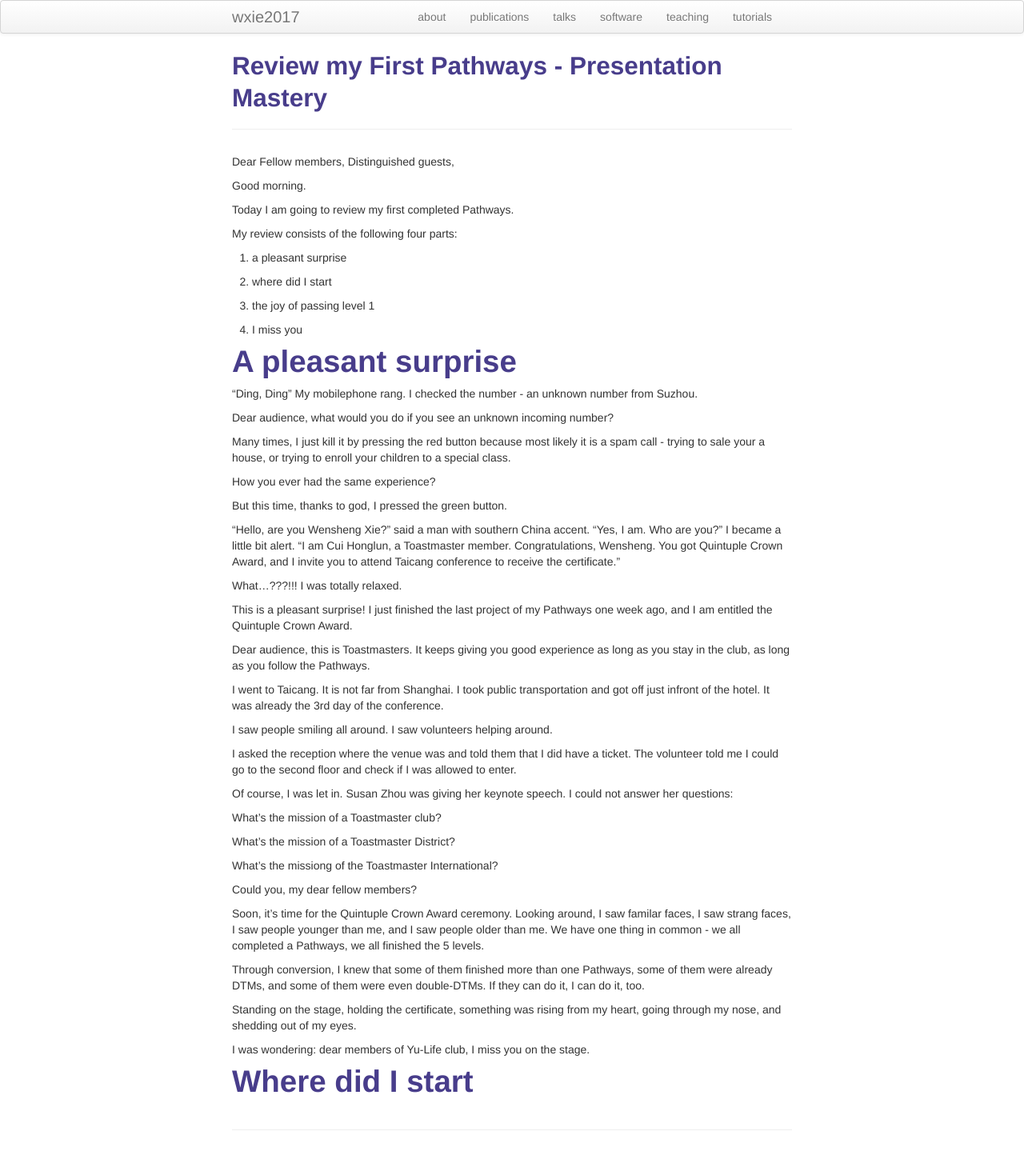
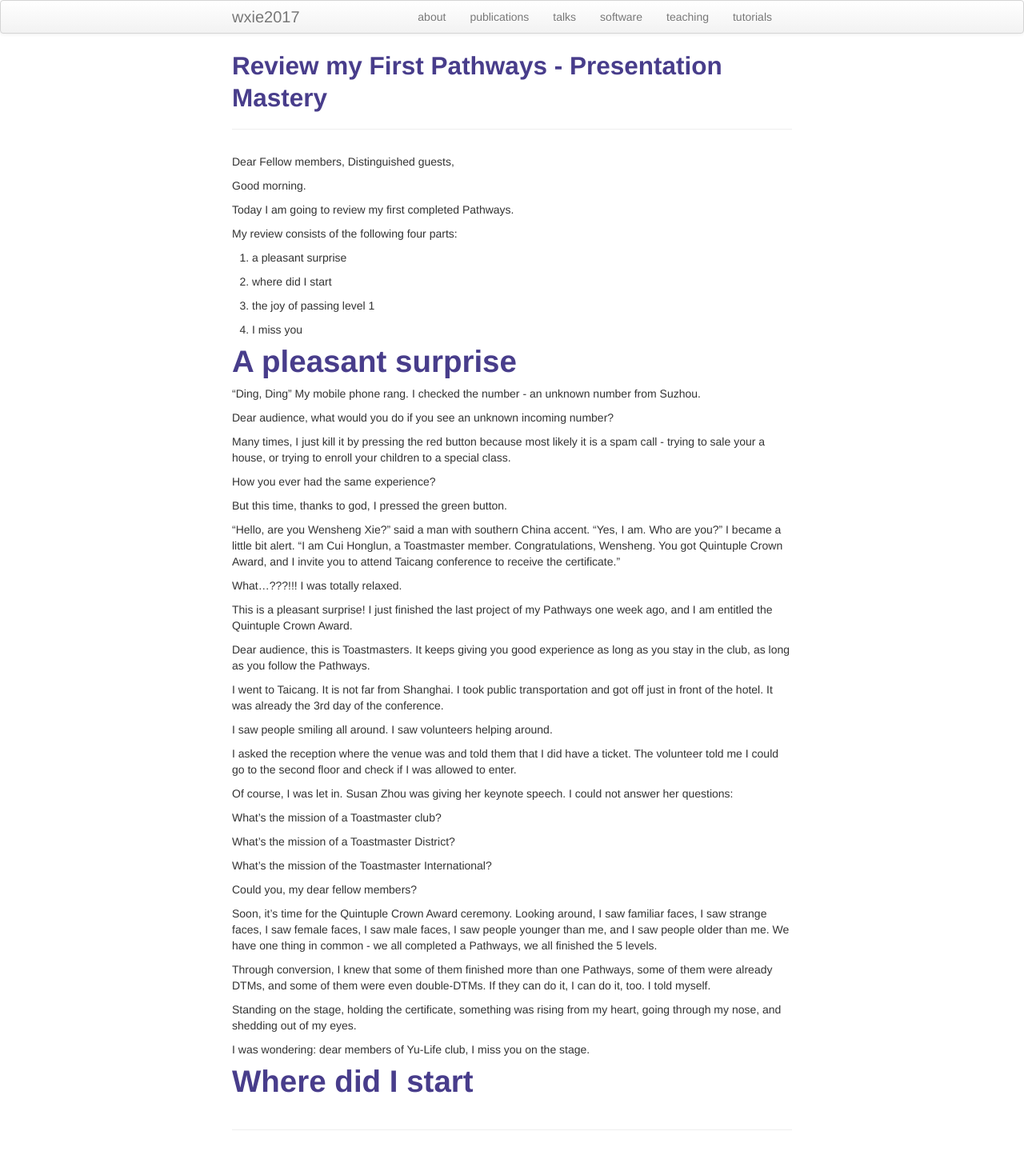
Before and after one commit to wxie2017/wxie2017.github.io, a Jekyll site: the page built from pages/speech/review_my_first_pathways.md, in a window 1280 px wide. Shown: the whole page at 80% size. Built offline with Jekyll 4.4.1, drawn with Linux system fonts in a browser that asks for light colours.

Commit message:
correct some words

```diff
--- a/pages/speech/review_my_first_pathways.md
+++ b/pages/speech/review_my_first_pathways.md
@@ -25,7 +25,7 @@ My review consists of the following four parts:
 # A pleasant surprise
 
 "Ding, Ding"
-My mobilephone rang. I checked the number - an unknown number from Suzhou.
+My mobile phone rang. I checked the number - an unknown number from Suzhou.
 
 Dear audience, what would you do if you see an unknown incoming number?
 
@@ -52,7 +52,7 @@ Dear audience, this is Toastmasters. It keeps giving you good experience
 as long as you stay in the club, as long as you follow the Pathways.
 
 I went to Taicang. It is not far from Shanghai. I took public transportation
-and got off just infront of the hotel. It was already the 3rd day of the
+and got off just in front of the hotel. It was already the 3rd day of the
 conference.
 
 I saw people smiling all around. I saw volunteers helping around.
@@ -68,19 +68,19 @@ What's the mission of a Toastmaster club?
 
 What's the mission of a Toastmaster District?
 
-What's the missiong of the Toastmaster International?
+What's the mission of the Toastmaster International?
 
 
 Could you, my dear fellow members?
 
 Soon, it's time for the Quintuple Crown Award ceremony. Looking around, I
-saw familar faces, I saw strang faces, I saw people younger than me, and I
-saw people older than me. We have one thing in common - we all completed a
-Pathways, we all finished the 5 levels.
+saw familiar faces, I saw strange faces, I saw female faces, I saw male faces,
+I saw people younger than me, and I saw people older than me. We have one
+thing in common - we all completed a Pathways, we all finished the 5 levels.
 
 Through conversion, I knew that some of them finished more than one Pathways,
 some of them were already DTMs, and some of them were even double-DTMs. If
-they can do it, I can do it, too.
+they can do it, I can do it, too. I told myself.
 
 Standing on the stage, holding the certificate, something was rising from
 my heart, going through my nose, and shedding out of my eyes.
```
